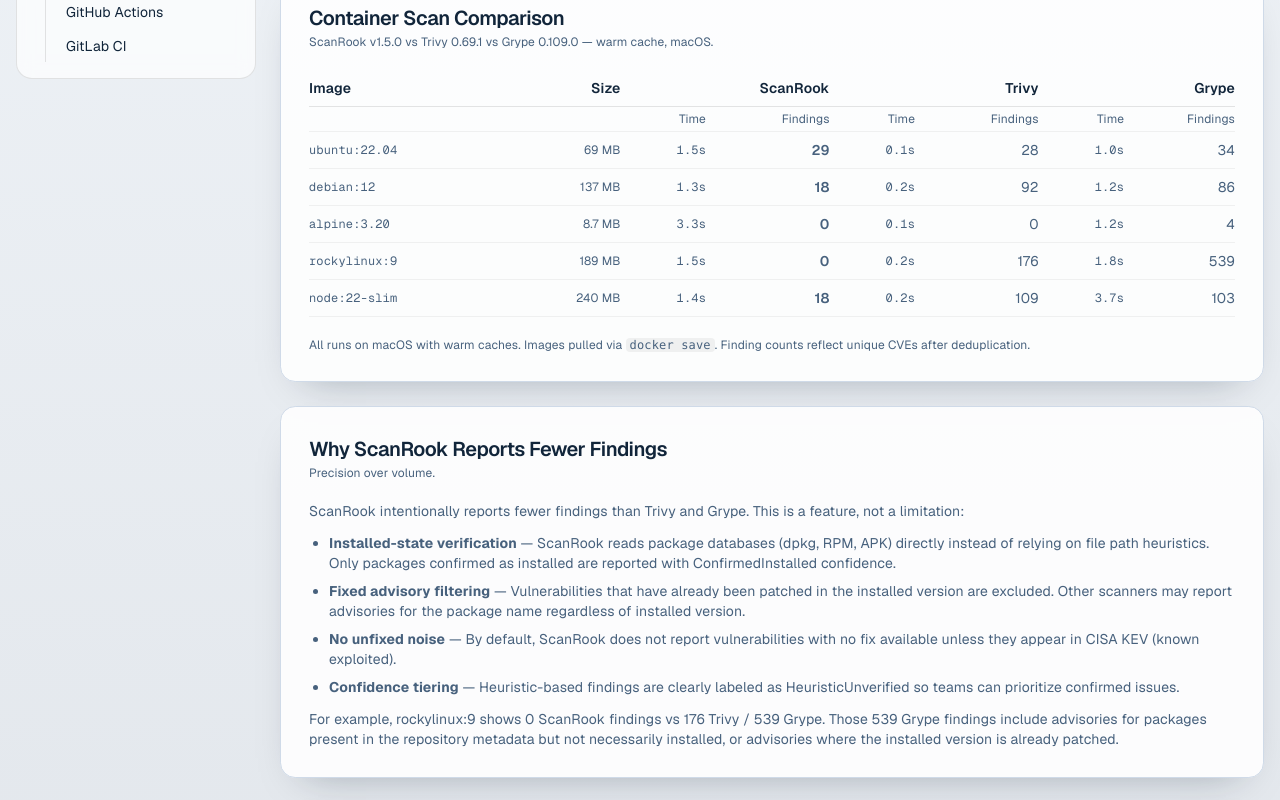
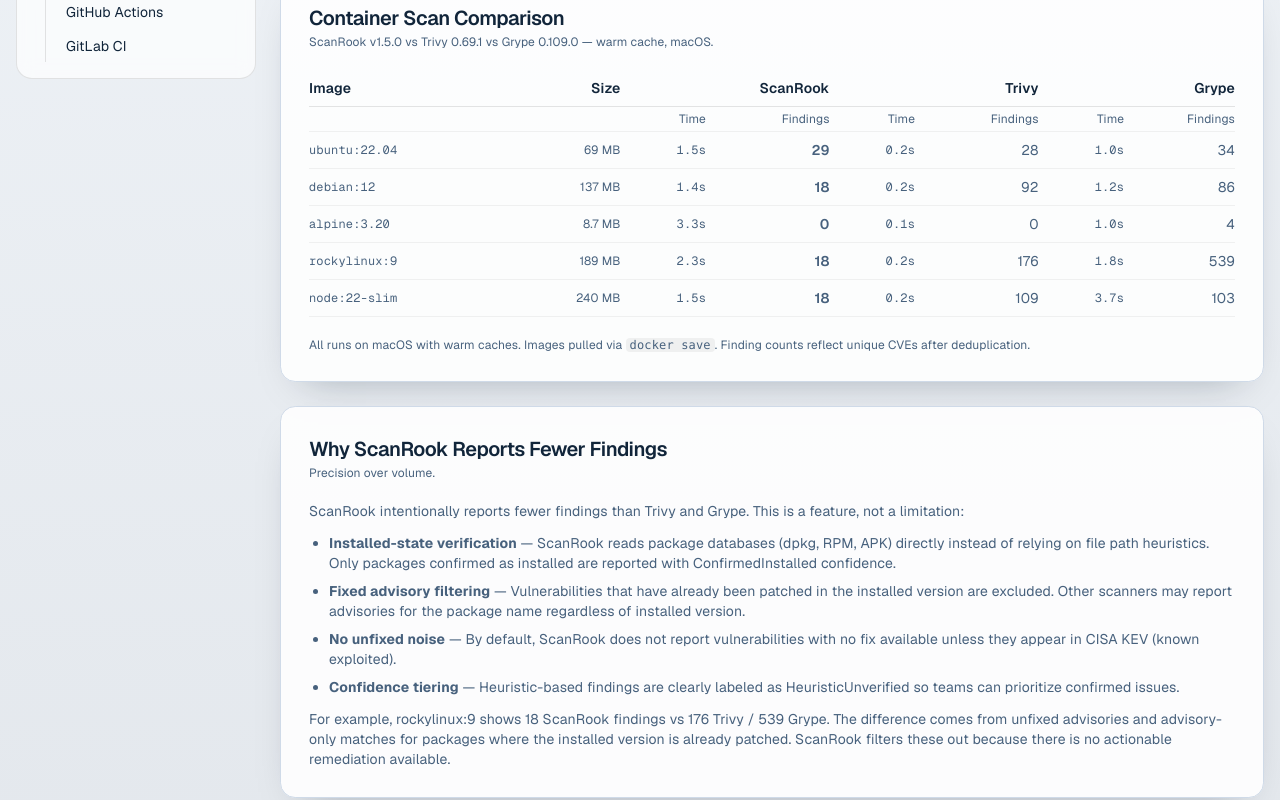
Before and after one commit to devinshawntripp/deltaguard, a Next.js app: page /docs/benchmarks in a window 1280 px wide. Shown: the part 740-1540 px from the top of the page. Built offline with nearby package versions, Linux system fonts and the light colour scheme; no server answers.

Commit message:
Fix benchmark data: Rocky Linux now shows 18 findings (was 0 due to RPM parser bug)
RPM SQLite parser fix in scanner now correctly reads Rocky Linux 9 packages.
Updated all benchmark pages with corrected v1.5.0 results.

```diff
--- a/src/app/blog/scanrook-benchmark-results/page.tsx
+++ b/src/app/blog/scanrook-benchmark-results/page.tsx
@@ -169,8 +169,8 @@
                     rockylinux:9
                   </td>
                   <td className="py-3 pr-4 text-xs">189 MB</td>
-                  <td className="py-3 pr-4 text-xs">1.5s</td>
-                  <td className="py-3 pr-4 text-xs">0</td>
+                  <td className="py-3 pr-4 text-xs">2.3s</td>
+                  <td className="py-3 pr-4 text-xs">18</td>
                   <td className="py-3 pr-4 text-xs">0.2s</td>
                   <td className="py-3 pr-4 text-xs">176</td>
                   <td className="py-3 pr-4 text-xs">1.8s</td>
@@ -217,11 +217,12 @@
           </h2>
           <p className="text-sm muted">
             <strong>rockylinux:9</strong> -- Trivy reports 176 findings and
-            Grype reports 539, while ScanRook reports 0. ScanRook reads the
-            RPM database directly and identifies that all installed packages
-            are at patched versions. The findings reported by other scanners
-            include unfixed advisories and advisory-only matches that do not
-            correspond to actual vulnerable package versions on the system.
+            Grype reports 539, while ScanRook reports 18. ScanRook reads the
+            RPM SQLite database directly and only reports vulnerabilities for
+            packages confirmed installed at vulnerable versions. The
+            additional findings from other scanners include unfixed
+            advisories and advisory-only matches that do not correspond to
+            actual vulnerable package versions on the system.
           </p>
           <p className="text-sm muted">
             <strong>debian:12</strong> -- ScanRook reports 18 confirmed
--- a/src/app/compare/[tool]/page.tsx
+++ b/src/app/compare/[tool]/page.tsx
@@ -148,11 +148,11 @@
       },
     ],
     benchmarks: [
-      { image: "ubuntu:22.04", size: "69 MB", scanrookTime: "1.5s", scanrookFindings: 29, competitorTime: "0.1s", competitorFindings: 28 },
-      { image: "debian:12", size: "137 MB", scanrookTime: "1.3s", scanrookFindings: 18, competitorTime: "0.2s", competitorFindings: 92 },
+      { image: "ubuntu:22.04", size: "69 MB", scanrookTime: "1.5s", scanrookFindings: 29, competitorTime: "0.2s", competitorFindings: 28 },
+      { image: "debian:12", size: "137 MB", scanrookTime: "1.4s", scanrookFindings: 18, competitorTime: "0.2s", competitorFindings: 92 },
       { image: "alpine:3.20", size: "8.7 MB", scanrookTime: "3.3s", scanrookFindings: 0, competitorTime: "0.1s", competitorFindings: 0 },
-      { image: "rockylinux:9", size: "189 MB", scanrookTime: "1.5s", scanrookFindings: 0, competitorTime: "0.2s", competitorFindings: 176 },
-      { image: "node:22-slim", size: "240 MB", scanrookTime: "1.4s", scanrookFindings: 18, competitorTime: "0.2s", competitorFindings: 109 },
+      { image: "rockylinux:9", size: "189 MB", scanrookTime: "2.3s", scanrookFindings: 18, competitorTime: "0.2s", competitorFindings: 176 },
+      { image: "node:22-slim", size: "240 MB", scanrookTime: "1.5s", scanrookFindings: 18, competitorTime: "0.2s", competitorFindings: 109 },
     ],
     differentiators: [
       {
@@ -284,10 +284,10 @@
     ],
     benchmarks: [
       { image: "ubuntu:22.04", size: "69 MB", scanrookTime: "1.5s", scanrookFindings: 29, competitorTime: "1.0s", competitorFindings: 34 },
-      { image: "debian:12", size: "137 MB", scanrookTime: "1.3s", scanrookFindings: 18, competitorTime: "1.2s", competitorFindings: 86 },
-      { image: "alpine:3.20", size: "8.7 MB", scanrookTime: "3.3s", scanrookFindings: 0, competitorTime: "1.2s", competitorFindings: 4 },
-      { image: "rockylinux:9", size: "189 MB", scanrookTime: "1.5s", scanrookFindings: 0, competitorTime: "1.8s", competitorFindings: 539 },
-      { image: "node:22-slim", size: "240 MB", scanrookTime: "1.4s", scanrookFindings: 18, competitorTime: "3.7s", competitorFindings: 103 },
+      { image: "debian:12", size: "137 MB", scanrookTime: "1.4s", scanrookFindings: 18, competitorTime: "1.2s", competitorFindings: 86 },
+      { image: "alpine:3.20", size: "8.7 MB", scanrookTime: "3.3s", scanrookFindings: 0, competitorTime: "1.0s", competitorFindings: 4 },
+      { image: "rockylinux:9", size: "189 MB", scanrookTime: "2.3s", scanrookFindings: 18, competitorTime: "1.8s", competitorFindings: 539 },
+      { image: "node:22-slim", size: "240 MB", scanrookTime: "1.5s", scanrookFindings: 18, competitorTime: "3.7s", competitorFindings: 103 },
     ],
     differentiators: [
       {
--- a/src/app/docs/benchmarks/page.tsx
+++ b/src/app/docs/benchmarks/page.tsx
@@ -8,11 +8,11 @@
 };
 
 const benchmarks = [
-  { image: "ubuntu:22.04", size: "69 MB", sr: { time: "1.5s", findings: 29 }, trivy: { time: "0.1s", findings: 28 }, grype: { time: "1.0s", findings: 34 } },
-  { image: "debian:12", size: "137 MB", sr: { time: "1.3s", findings: 18 }, trivy: { time: "0.2s", findings: 92 }, grype: { time: "1.2s", findings: 86 } },
-  { image: "alpine:3.20", size: "8.7 MB", sr: { time: "3.3s", findings: 0 }, trivy: { time: "0.1s", findings: 0 }, grype: { time: "1.2s", findings: 4 } },
-  { image: "rockylinux:9", size: "189 MB", sr: { time: "1.5s", findings: 0 }, trivy: { time: "0.2s", findings: 176 }, grype: { time: "1.8s", findings: 539 } },
-  { image: "node:22-slim", size: "240 MB", sr: { time: "1.4s", findings: 18 }, trivy: { time: "0.2s", findings: 109 }, grype: { time: "3.7s", findings: 103 } },
+  { image: "ubuntu:22.04", size: "69 MB", sr: { time: "1.5s", findings: 29 }, trivy: { time: "0.2s", findings: 28 }, grype: { time: "1.0s", findings: 34 } },
+  { image: "debian:12", size: "137 MB", sr: { time: "1.4s", findings: 18 }, trivy: { time: "0.2s", findings: 92 }, grype: { time: "1.2s", findings: 86 } },
+  { image: "alpine:3.20", size: "8.7 MB", sr: { time: "3.3s", findings: 0 }, trivy: { time: "0.1s", findings: 0 }, grype: { time: "1.0s", findings: 4 } },
+  { image: "rockylinux:9", size: "189 MB", sr: { time: "2.3s", findings: 18 }, trivy: { time: "0.2s", findings: 176 }, grype: { time: "1.8s", findings: 539 } },
+  { image: "node:22-slim", size: "240 MB", sr: { time: "1.5s", findings: 18 }, trivy: { time: "0.2s", findings: 109 }, grype: { time: "3.7s", findings: 103 } },
 ];
 
 const metrics = [
@@ -145,10 +145,10 @@
             </li>
           </ul>
           <p>
-            For example, rockylinux:9 shows 0 ScanRook findings vs 176 Trivy / 539 Grype.
-            Those 539 Grype findings include advisories for packages present in the
-            repository metadata but not necessarily installed, or advisories where the
-            installed version is already patched.
+            For example, rockylinux:9 shows 18 ScanRook findings vs 176 Trivy / 539 Grype.
+            The difference comes from unfixed advisories and advisory-only matches
+            for packages where the installed version is already patched. ScanRook
+            filters these out because there is no actionable remediation available.
           </p>
         </div>
       </section>
```
